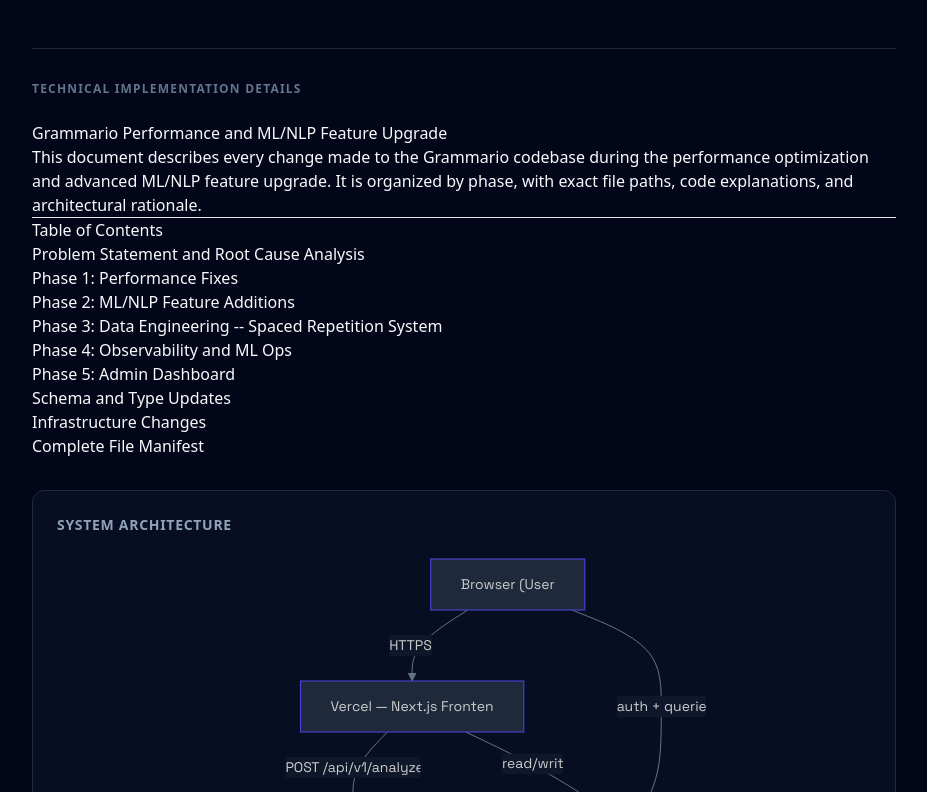
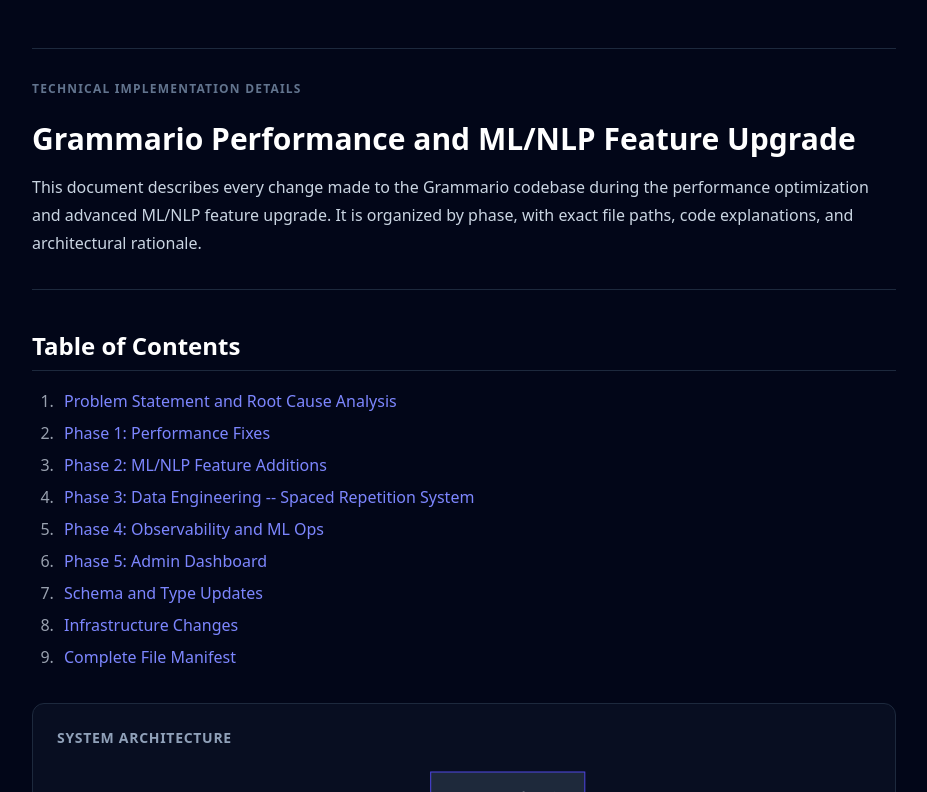
Before and after one commit to mserdukoff/grammario-monorepo, a Next.js app in the folder frontend/: page /patch-notes in a window 1280 px wide. Shown: the part 708-1500 px from the top of the page, without its empty margins (176-1103 px from the left). Built offline with nearby package versions, Linux system fonts and the light colour scheme; no server answers.

Commit message:
patch link update

```diff
--- a/frontend/package.json
+++ b/frontend/package.json
@@ -15,6 +15,7 @@
     "@radix-ui/react-toggle-group": "^1.1.11",
     "@supabase/ssr": "^0.8.0",
     "@supabase/supabase-js": "^2.90.1",
+    "@tailwindcss/typography": "^0.5.19",
     "@tanstack/react-query": "^5.90.17",
     "@types/dagre": "^0.7.53",
     "axios": "^1.13.2",
--- a/frontend/src/app/globals.css
+++ b/frontend/src/app/globals.css
@@ -1,4 +1,5 @@
 @import "tailwindcss";
+@plugin "@tailwindcss/typography";
 
 @theme {
   --font-heading: var(--font-geist-sans);
--- a/frontend/src/app/patch-notes/page.tsx
+++ b/frontend/src/app/patch-notes/page.tsx
@@ -7,11 +7,9 @@
 import { ArrowLeft, Zap, Database, Brain, BarChart3, BookOpen, ShieldCheck } from "lucide-react"
 import Link from "next/link"
 
-const proseClasses = "prose prose-invert prose-slate max-w-none prose-headings:font-bold prose-h1:text-3xl prose-h1:mb-4 prose-h2:text-2xl prose-h2:mt-12 prose-h2:mb-4 prose-h2:pb-2 prose-h2:border-b prose-h2:border-slate-800 prose-h3:text-xl prose-h3:mt-8 prose-h4:text-lg prose-p:text-slate-300 prose-p:leading-relaxed prose-li:text-slate-300 prose-strong:text-white prose-code:text-indigo-400 prose-code:bg-slate-800/50 prose-code:px-1.5 prose-code:py-0.5 prose-code:rounded prose-code:before:content-none prose-code:after:content-none prose-pre:bg-slate-900 prose-pre:border prose-pre:border-slate-800 prose-table:border-collapse prose-th:border prose-th:border-slate-700 prose-th:bg-slate-800/50 prose-th:px-4 prose-th:py-2 prose-td:border prose-td:border-slate-800 prose-td:px-4 prose-td:py-2 prose-hr:border-slate-800 prose-a:text-indigo-400 prose-a:no-underline hover:prose-a:text-indigo-300"
-
 function Md({ children }: { children: string }) {
   return (
-    <div className={proseClasses}>
+    <div className="prose prose-invert max-w-none prose-h1:text-3xl prose-h1:font-bold prose-h1:mb-4 prose-h2:text-2xl prose-h2:font-bold prose-h2:mt-10 prose-h2:mb-4 prose-h2:pb-2 prose-h2:border-b prose-h2:border-slate-800 prose-h3:text-lg prose-h3:font-semibold prose-h3:mt-8 prose-h3:mb-3 prose-p:text-slate-300 prose-p:leading-7 prose-p:my-3 prose-li:text-slate-300 prose-li:my-1 prose-strong:text-white prose-strong:font-semibold prose-code:text-indigo-400 prose-code:bg-slate-800/60 prose-code:px-1.5 prose-code:py-0.5 prose-code:rounded-md prose-code:text-sm prose-code:before:content-none prose-code:after:content-none prose-pre:bg-slate-900/80 prose-pre:border prose-pre:border-slate-800 prose-pre:rounded-lg prose-pre:my-4 prose-table:my-6 prose-th:border prose-th:border-slate-700 prose-th:bg-slate-800/60 prose-th:px-4 prose-th:py-2.5 prose-th:text-left prose-th:text-sm prose-th:font-semibold prose-th:text-slate-200 prose-td:border prose-td:border-slate-800 prose-td:px-4 prose-td:py-2 prose-td:text-sm prose-td:text-slate-300 prose-hr:border-slate-800 prose-hr:my-8 prose-a:text-indigo-400 prose-a:no-underline hover:prose-a:text-indigo-300 prose-ol:my-4 prose-ul:my-4 prose-blockquote:border-indigo-500 prose-blockquote:text-slate-400">
       <ReactMarkdown remarkPlugins={[remarkGfm]}>{children}</ReactMarkdown>
     </div>
   )
```
Also changed, not shown: 1 other file (tests, documents, lock files or other folders).
